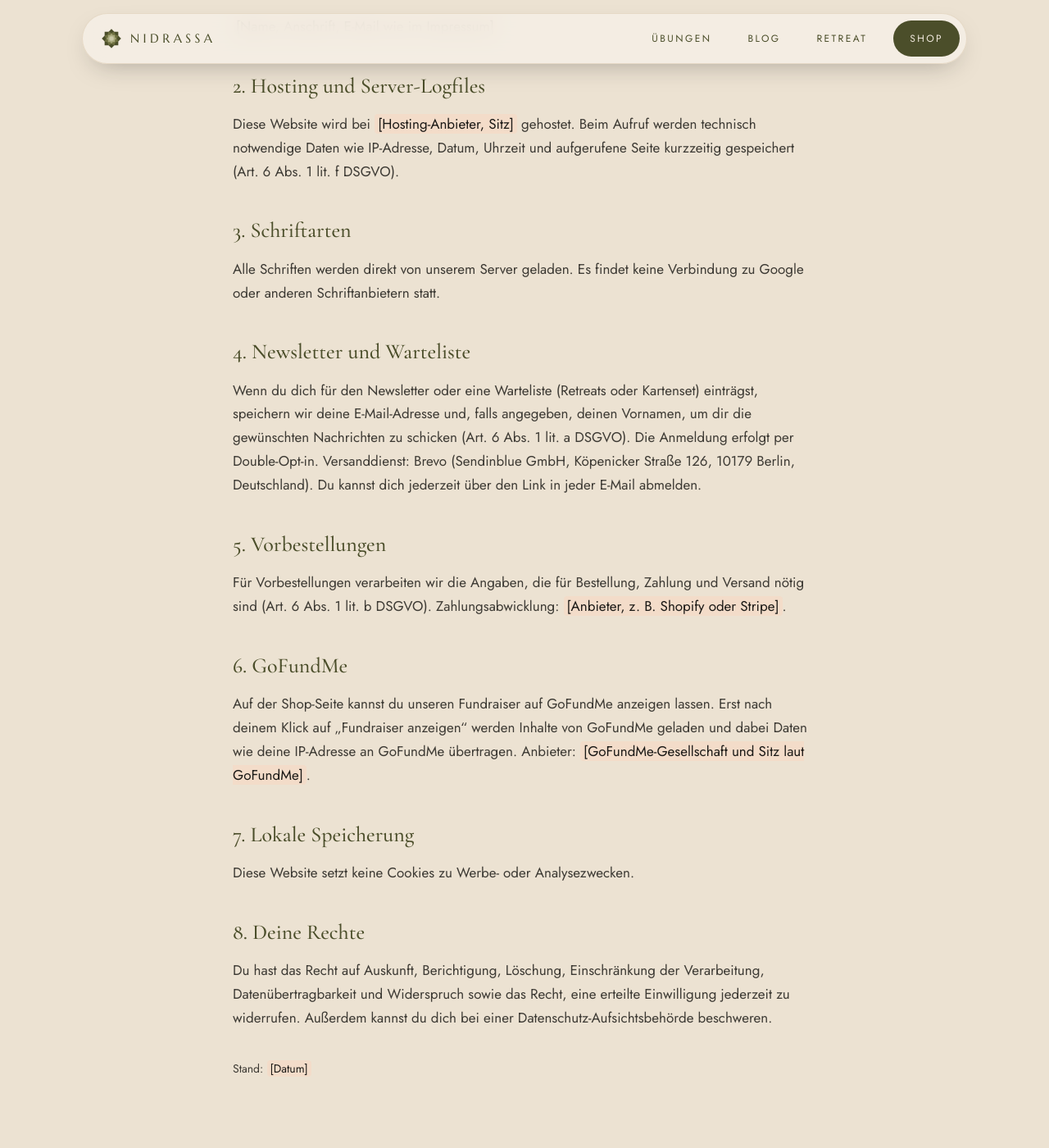
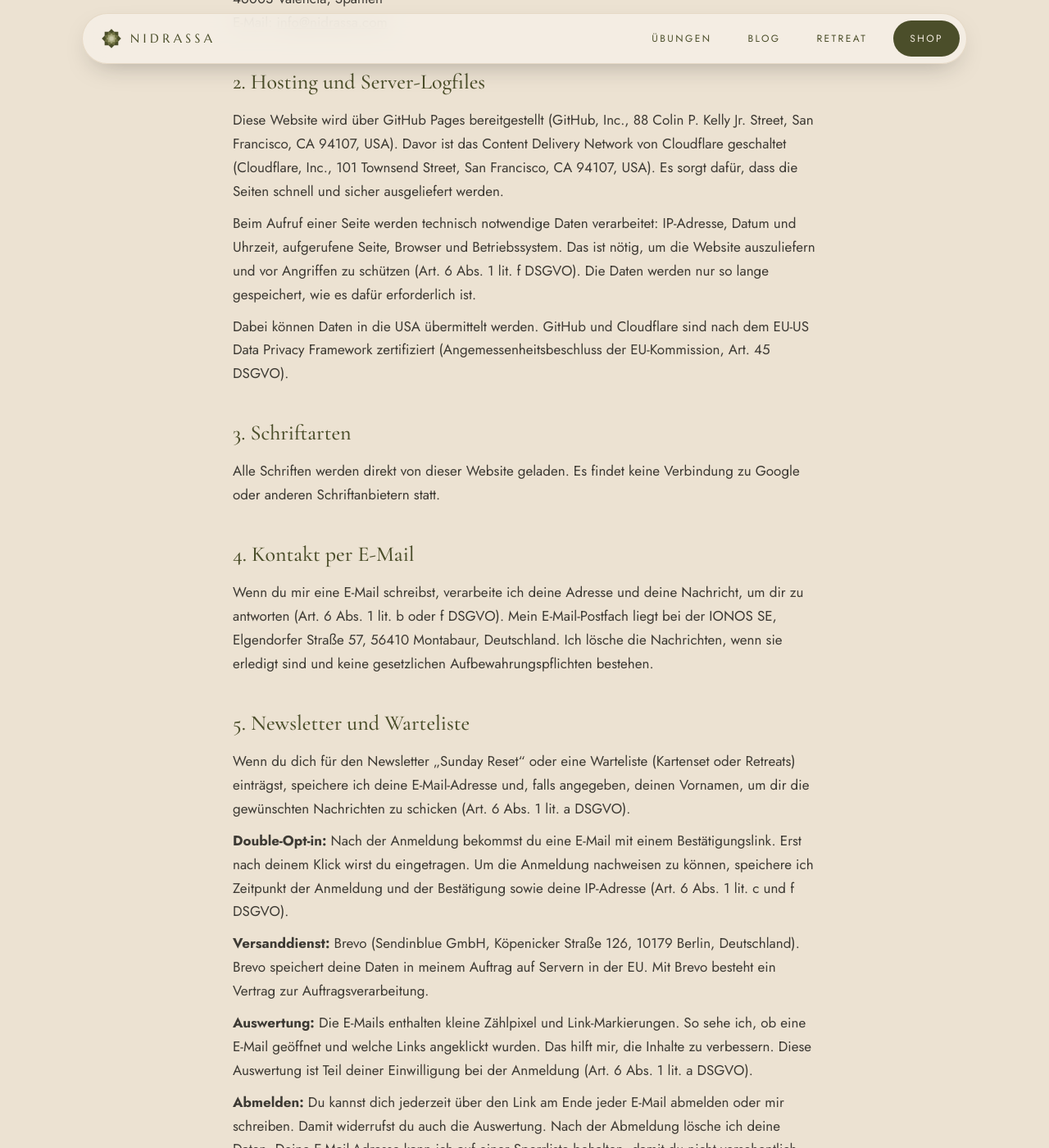
Before and after one commit to Alephantom/nidrassa, a Jekyll site: the page built from datenschutz.html, in a window 1280 px wide and 1400 px high, scrolled down 446 px. Shown: the whole window at 82% size. Built offline with Jekyll 4.4.1, drawn with Linux system fonts in a browser that asks for light colours; some of the changed text lies outside the part shown.

Commit message:
Legal pages: fill in name, address, email; rewrite privacy policy for GitHub Pages, Cloudflare, IONOS mail, Brevo tracking
Co-Authored-By: Claude Opus 5.5 <noreply@anthropic.com>

```diff
--- a/_includes/newsletter.html
+++ b/_includes/newsletter.html
@@ -20,7 +20,7 @@
         </div>
         <label class="notify-consent">
           <input type="checkbox" name="OPT_IN" value="1" required>
-          <span>Ich möchte den Newsletter erhalten und habe die <a href="/datenschutz/">Datenschutzerklärung</a> gelesen.</span>
+          <span>Ich möchte den Newsletter erhalten (inkl. Auswertung von Öffnungen und Klicks) und habe die <a href="/datenschutz/">Datenschutzerklärung</a> gelesen.</span>
         </label>
         <input type="text" name="email_address_check" value="" class="visually-hidden" tabindex="-1" autocomplete="off" aria-hidden="true">
         <input type="hidden" name="locale" value="de">
--- a/datenschutz.html
+++ b/datenschutz.html
@@ -9,32 +9,49 @@ permalink: /datenschutz/
   <div class="wrap">
     <p class="eyebrow">Rechtliches</p>
     <h1>Datenschutzerklärung</h1>
-    <p class="legal-note">Vorlage: Alle Angaben in <mark>Markierung</mark> bitte ausfüllen und vor der Veröffentlichung rechtlich prüfen lassen, z.&nbsp;B. mit einem Generator wie e-recht24 oder einer Anwältin.</p>
 
     <h2>1. Verantwortliche</h2>
-    <p><mark>[Name, Anschrift, E-Mail wie im Impressum]</mark></p>
+    <p>Anna Birkner<br>C/ Luis Oliag 50<br>46003 Valencia, Spanien<br>E-Mail: <a href="mailto:info@nidrassa.com">info@nidrassa.com</a></p>
 
     <h2>2. Hosting und Server-Logfiles</h2>
-    <p>Diese Website wird bei <mark>[Hosting-Anbieter, Sitz]</mark> gehostet. Beim Aufruf werden technisch notwendige Daten wie IP-Adresse, Datum, Uhrzeit und aufgerufene Seite kurzzeitig gespeichert (Art. 6 Abs. 1 lit. f DSGVO).</p>
+    <p>Diese Website wird über GitHub Pages bereitgestellt (GitHub, Inc., 88 Colin P. Kelly Jr. Street, San Francisco, CA 94107, USA). Davor ist das Content Delivery Network von Cloudflare geschaltet (Cloudflare, Inc., 101 Townsend Street, San Francisco, CA 94107, USA). Es sorgt dafür, dass die Seiten schnell und sicher ausgeliefert werden.</p>
+    <p>Beim Aufruf einer Seite werden technisch notwendige Daten verarbeitet: IP-Adresse, Datum und Uhrzeit, aufgerufene Seite, Browser und Betriebssystem. Das ist nötig, um die Website auszuliefern und vor Angriffen zu schützen (Art. 6 Abs. 1 lit. f DSGVO). Die Daten werden nur so lange gespeichert, wie es dafür erforderlich ist.</p>
+    <p>Dabei können Daten in die USA übermittelt werden. GitHub und Cloudflare sind nach dem EU-US Data Privacy Framework zertifiziert (Angemessenheitsbeschluss der EU-Kommission, Art. 45 DSGVO).</p>
 
     <h2>3. Schriftarten</h2>
-    <p>Alle Schriften werden direkt von unserem Server geladen. Es findet keine Verbindung zu Google oder anderen Schriftanbietern statt.</p>
+    <p>Alle Schriften werden direkt von dieser Website geladen. Es findet keine Verbindung zu Google oder anderen Schriftanbietern statt.</p>
 
-    <h2>4. Newsletter und Warteliste</h2>
-    <p>Wenn du dich für den Newsletter oder eine Warteliste (Retreats oder Kartenset) einträgst, speichern wir deine E-Mail-Adresse und, falls angegeben, deinen Vornamen, um dir die gewünschten Nachrichten zu schicken (Art. 6 Abs. 1 lit. a DSGVO). Die Anmeldung erfolgt per Double-Opt-in. Versanddienst: Brevo (Sendinblue GmbH, Köpenicker Straße 126, 10179 Berlin, Deutschland). Du kannst dich jederzeit über den Link in jeder E-Mail abmelden.</p>
+    <h2>4. Kontakt per E-Mail</h2>
+    <p>Wenn du mir eine E-Mail schreibst, verarbeite ich deine Adresse und deine Nachricht, um dir zu antworten (Art. 6 Abs. 1 lit. b oder f DSGVO). Mein E-Mail-Postfach liegt bei der IONOS SE, Elgendorfer Straße 57, 56410 Montabaur, Deutschland. Ich lösche die Nachrichten, wenn sie erledigt sind und keine gesetzlichen Aufbewahrungspflichten bestehen.</p>
 
-    <h2>5. Vorbestellungen</h2>
-    <p>Für Vorbestellungen verarbeiten wir die Angaben, die für Bestellung, Zahlung und Versand nötig sind (Art. 6 Abs. 1 lit. b DSGVO). Zahlungsabwicklung: <mark>[Anbieter, z.&nbsp;B. Shopify oder Stripe]</mark>.</p>
+    <h2>5. Newsletter und Warteliste</h2>
+    <p>Wenn du dich für den Newsletter „Sunday Reset“ oder eine Warteliste (Kartenset oder Retreats) einträgst, speichere ich deine E-Mail-Adresse und, falls angegeben, deinen Vornamen, um dir die gewünschten Nachrichten zu schicken (Art. 6 Abs. 1 lit. a DSGVO).</p>
+    <p><strong>Double-Opt-in:</strong> Nach der Anmeldung bekommst du eine E-Mail mit einem Bestätigungslink. Erst nach deinem Klick wirst du eingetragen. Um die Anmeldung nachweisen zu können, speichere ich Zeitpunkt der Anmeldung und der Bestätigung sowie deine IP-Adresse (Art. 6 Abs. 1 lit. c und f DSGVO).</p>
+    <p><strong>Versanddienst:</strong> Brevo (Sendinblue GmbH, Köpenicker Straße 126, 10179 Berlin, Deutschland). Brevo speichert deine Daten in meinem Auftrag auf Servern in der EU. Mit Brevo besteht ein Vertrag zur Auftragsverarbeitung.</p>
+    <p><strong>Auswertung:</strong> Die E-Mails enthalten kleine Zählpixel und Link-Markierungen. So sehe ich, ob eine E-Mail geöffnet und welche Links angeklickt wurden. Das hilft mir, die Inhalte zu verbessern. Diese Auswertung ist Teil deiner Einwilligung bei der Anmeldung (Art. 6 Abs. 1 lit. a DSGVO).</p>
+    <p><strong>Abmelden:</strong> Du kannst dich jederzeit über den Link am Ende jeder E-Mail abmelden oder mir schreiben. Damit widerrufst du auch die Auswertung. Nach der Abmeldung lösche ich deine Daten. Deine E-Mail-Adresse kann ich auf einer Sperrliste behalten, damit du nicht versehentlich wieder Post bekommst (Art. 6 Abs. 1 lit. f DSGVO).</p>
 
-    <h2>6. GoFundMe</h2>
-    <p>Auf der Shop-Seite kannst du unseren Fundraiser auf GoFundMe anzeigen lassen. Erst nach deinem Klick auf „Fundraiser anzeigen“ werden Inhalte von GoFundMe geladen und dabei Daten wie deine IP-Adresse an GoFundMe übertragen. Anbieter: <mark>[GoFundMe-Gesellschaft und Sitz laut GoFundMe]</mark>.</p>
+    <h2>6. Vorbestellungen</h2>
+    <p>Für Vorbestellungen verarbeite ich die Angaben, die für Bestellung, Zahlung und Versand nötig sind: Name, Anschrift, E-Mail-Adresse und Bestelldaten (Art. 6 Abs. 1 lit. b DSGVO). Rechnungsdaten bewahre ich so lange auf, wie es das Steuer- und Handelsrecht verlangt (Art. 6 Abs. 1 lit. c DSGVO). Die Zahlung läuft über <mark>[Zahlungsanbieter mit Anschrift]</mark>. Deine Zahlungsdaten gibst du dort direkt ein, ich sehe sie nicht.</p>
 
-    <h2>7. Lokale Speicherung</h2>
-    <p>Diese Website setzt keine Cookies zu Werbe- oder Analysezwecken.</p>
+    <h2>7. GoFundMe</h2>
+    <p>Auf der Shop-Seite kannst du meinen Fundraiser auf GoFundMe anzeigen lassen. Erst nach deinem Klick auf „Fundraiser anzeigen“ werden Inhalte von GoFundMe geladen. Dabei werden Daten wie deine IP-Adresse an GoFundMe übertragen, und GoFundMe kann Cookies setzen (Art. 6 Abs. 1 lit. a DSGVO, deine Einwilligung durch den Klick). Anbieter: <mark>[GoFundMe-Gesellschaft und Sitz laut GoFundMe]</mark>. Dabei können Daten in die USA übermittelt werden.</p>
 
-    <h2>8. Deine Rechte</h2>
-    <p>Du hast das Recht auf Auskunft, Berichtigung, Löschung, Einschränkung der Verarbeitung, Datenübertragbarkeit und Widerspruch sowie das Recht, eine erteilte Einwilligung jederzeit zu widerrufen. Außerdem kannst du dich bei einer Datenschutz-Aufsichtsbehörde beschweren.</p>
+    <h2>8. Links zu anderen Seiten</h2>
+    <p>Auf dieser Website gibt es Links zu YouTube und Pinterest. Sie sind nicht eingebettet: Es werden erst Daten an diese Dienste übertragen, wenn du einen Link anklickst und ihre Seite öffnest. Dort gelten deren Datenschutzerklärungen.</p>
 
-    <p class="legal-date">Stand: <mark>[Datum]</mark></p>
+    <h2>9. Cookies</h2>
+    <p>Diese Website setzt keine Cookies zu Werbe- oder Analysezwecken und nutzt kein Tracking. Cloudflare kann technisch notwendige Cookies setzen, um die Website vor automatisierten Angriffen zu schützen (Art. 6 Abs. 1 lit. f DSGVO, § 25 Abs. 2 TDDDG).</p>
+
+    <h2>10. Verschlüsselung</h2>
+    <p>Die Website wird über eine verschlüsselte Verbindung (HTTPS) ausgeliefert. Was du in Formulare einträgst, wird dabei verschlüsselt übertragen.</p>
+
+    <h2>11. Deine Rechte</h2>
+    <p>Du hast das Recht auf Auskunft (Art. 15 DSGVO), Berichtigung (Art. 16), Löschung (Art. 17), Einschränkung der Verarbeitung (Art. 18) und Datenübertragbarkeit (Art. 20). Eine erteilte Einwilligung kannst du jederzeit für die Zukunft widerrufen (Art. 7 Abs. 3). Eine E-Mail an <a href="mailto:info@nidrassa.com">info@nidrassa.com</a> genügt.</p>
+    <p><strong>Widerspruchsrecht (Art. 21 DSGVO):</strong> Wenn ich Daten auf Grundlage von Art. 6 Abs. 1 lit. f DSGVO verarbeite, kannst du jederzeit aus Gründen, die sich aus deiner besonderen Situation ergeben, widersprechen.</p>
+    <p>Außerdem kannst du dich bei einer Datenschutz-Aufsichtsbehörde beschweren, zum Beispiel in dem Land, in dem du wohnst.</p>
+    <p>Die Angabe deiner Daten ist freiwillig. Ohne E-Mail-Adresse kann ich dir allerdings keinen Newsletter schicken, und ohne Anschrift keine Bestellung liefern. Eine automatisierte Entscheidungsfindung findet nicht statt.</p>
+
+    <p class="legal-date">Stand: 12. Oktober 2026</p>
   </div>
 </main>
--- a/shop.html
+++ b/shop.html
@@ -66,7 +66,7 @@ waitlist_action: "https://1e4bd713.sibforms.com/serve/MUIFAMhTxOOAzFJSB67AX7bd4X
           </div>
           <label class="notify-consent">
             <input type="checkbox" name="OPT_IN" value="1" required>
-            <span>Ich möchte per E-Mail den Adventskalender, meinen Rabattcode und die Info zum Shopstart bekommen und habe die <a href="/datenschutz/">Datenschutzerklärung</a> gelesen.</span>
+            <span>Ich möchte per E-Mail den Adventskalender, meinen Rabattcode und die Info zum Shopstart bekommen (inkl. Auswertung von Öffnungen und Klicks) und habe die <a href="/datenschutz/">Datenschutzerklärung</a> gelesen.</span>
           </label>
           <label class="notify-consent">
             <input type="checkbox" name="lists_28[]" value="9">
```
Also changed, not shown: impressum.html (+4 -8 lines).
